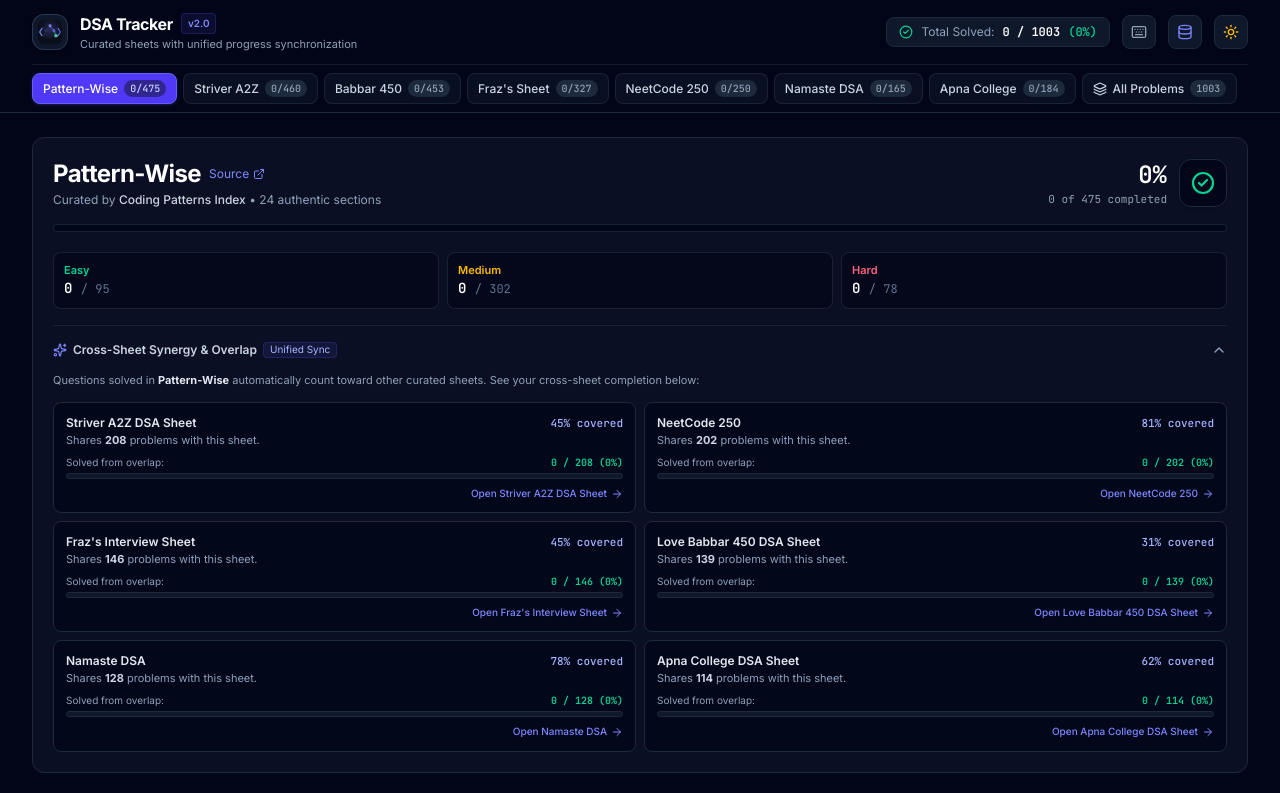
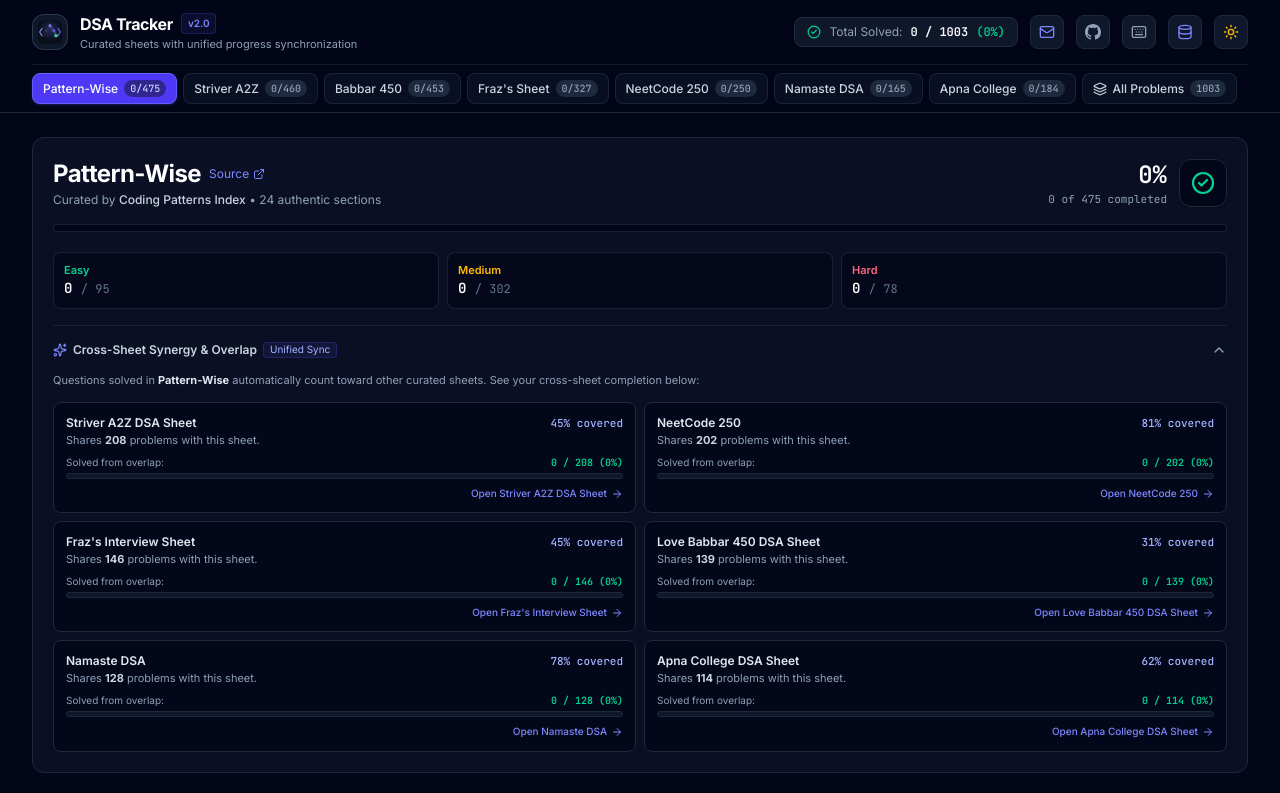
Before and after one commit to Biraj2004/DSA-Sheets-Tracker, a React (Vite) app: page / in a window 1280 px wide. Shown: the top 793 px of the page. Built offline with nearby package versions, Linux system fonts and the light colour scheme.

Commit message:
feat(header): add Contact nav link and reorder sheet tabs

```diff
--- a/src/components/Header.tsx
+++ b/src/components/Header.tsx
@@ -1,3 +1,5 @@
+import React from 'react';
+import { Link, useLocation, useNavigate } from 'react-router-dom';
 import {
   Layers,
   Sun,
@@ -6,6 +8,7 @@ import {
   RotateCw,
   Database,
   Keyboard,
+  Mail,
 } from 'lucide-react';
 import { sheetList } from '../data/sheets';
 
@@ -44,7 +47,19 @@ export const Header: React.FC<HeaderProps> = ({
   onOpenDataManagement,
   onOpenShortcuts,
 }) => {
+  const location = useLocation();
+  const navigate = useNavigate();
+  const isContactPage = location.pathname === '/contact';
+  const isHomePage = location.pathname === '/';
+
   const globalPercent = Math.round((globalSolvedCount / totalProblemsCount) * 100);
+
+  const handleTabClick = (sheetId: string) => {
+    onSelectSheet(sheetId);
+    if (!isHomePage) {
+      navigate(`/?sheet=${sheetId}`);
+    }
+  };
 
   return (
     <header className="sticky top-0 z-30 bg-slate-950/90 dark:bg-slate-950/90 backdrop-blur-md border-b border-slate-800 text-slate-100">
@@ -52,13 +67,17 @@ export const Header: React.FC<HeaderProps> = ({
         {/* Top Navbar Row */}
         <div className="flex items-center justify-between h-16 gap-4">
           {/* Brand Logo & Name */}
-          <div className="flex items-center gap-3 shrink-0">
-            <div className="w-9 h-9 rounded-xl bg-slate-900 border border-slate-700/80 p-1 flex items-center justify-center shadow-sm">
+          <Link
+            to="/"
+            className="flex items-center gap-3 shrink-0 group cursor-pointer"
+            title="Go to Sheets Tracker Dashboard"
+          >
+            <div className="w-9 h-9 rounded-xl bg-slate-900 border border-slate-700/80 p-1 flex items-center justify-center shadow-sm group-hover:border-indigo-500/50 transition-colors">
               <img src="/favicon.svg" alt="DSA Tracker" className="w-7 h-7" />
             </div>
             <div>
               <div className="flex items-center gap-2">
-                <span className="font-bold text-base tracking-tight text-white">
+                <span className="font-bold text-base tracking-tight text-white group-hover:text-indigo-200 transition-colors">
                   DSA Tracker
                 </span>
                 <span className="hidden sm:inline-flex px-1.5 py-0.5 rounded text-[10px] font-semibold bg-indigo-500/10 text-indigo-400 border border-indigo-500/20">
@@ -69,10 +88,10 @@ export const Header: React.FC<HeaderProps> = ({
                 Curated sheets with unified progress synchronization
               </p>
             </div>
-          </div>
+          </Link>
 
-          {/* Global Progress Pill & Theme Toggle */}
-          <div className="flex items-center gap-3 shrink-0">
+          {/* Global Progress Pill & Navigation Action Buttons */}
+          <div className="flex items-center gap-2 sm:gap-3 shrink-0">
             {/* Global Master Progress */}
             <div className="hidden md:flex items-center gap-2 px-3 py-1.5 rounded-lg bg-slate-900 border border-slate-800 text-xs">
               <CheckCircle2 className="w-3.5 h-3.5 text-emerald-400" />
@@ -88,9 +107,9 @@ export const Header: React.FC<HeaderProps> = ({
             {/* Revision Due Badge */}
             {revisionDueCount > 0 && (
               <button
-                onClick={() => onSelectSheet('revision')}
-                className={`flex items-center gap-1.5 px-2.5 py-1.5 rounded-lg text-xs font-medium border transition-colors ${
-                  activeSheetId === 'revision'
+                onClick={() => handleTabClick('revision')}
+                className={`flex items-center gap-1.5 px-2.5 py-1.5 rounded-lg text-xs font-medium border transition-colors cursor-pointer ${
+                  isHomePage && activeSheetId === 'revision'
                     ? 'bg-rose-500/20 text-rose-300 border-rose-500/40'
                     : 'bg-slate-900 text-rose-400 border-slate-800 hover:bg-slate-800'
                 }`}
@@ -104,11 +123,39 @@ export const Header: React.FC<HeaderProps> = ({
               </button>
             )}
 
+            {/* Contact / Developer Details Button */}
+            <Link
+              to="/contact"
+              className={`p-2 rounded-lg border transition-colors cursor-pointer ${
+                isContactPage
+                  ? 'bg-indigo-600 text-white border-indigo-500 shadow-sm shadow-indigo-500/20'
+                  : 'bg-slate-900 hover:bg-slate-800 border-slate-800 text-slate-300 hover:text-white'
+              }`}
+              title="About Developer, Repo & Contact"
+              aria-label="About Developer, Repo and Contact"
+            >
+              <Mail className="w-4 h-4 text-indigo-400" />
+            </Link>
+
+            {/* GitHub Repository Link */}
+            <a
+              href="https://github.com/Biraj2004/DSA-Sheets-Tracker"
+              target="_blank"
+              rel="noopener noreferrer"
+              className="hidden sm:inline-flex p-2 rounded-lg bg-slate-900 hover:bg-slate-800 border border-slate-800 text-slate-300 hover:text-white transition-colors cursor-pointer"
+              title="GitHub Repository (Biraj2004/DSA-Sheets-Tracker)"
+              aria-label="GitHub Repository"
+            >
+              <svg className="w-4 h-4 fill-current text-slate-400 hover:text-white" viewBox="0 0 24 24">
+                <path d="M12 0C5.37 0 0 5.37 0 12c0 5.31 3.435 9.795 8.205 11.385.6.105.825-.255.825-.57 0-.285-.015-1.23-.015-2.235-3.015.555-3.795-.735-4.035-1.41-.135-.345-.72-1.41-1.23-1.695-.42-.225-1.02-.78-.015-.795.945-.015 1.62.87 1.845 1.23 1.08 1.815 2.805 1.305 3.495.99.105-.78.42-1.305.765-1.605-2.67-.3-5.46-1.335-5.46-5.925 0-1.305.465-2.385 1.23-3.225-.12-.3-.54-1.53.12-3.18 0 0 1.005-.315 3.3 1.23.96-.27 1.98-.405 3-.405s2.04.135 3 .405c2.295-1.56 3.3-1.23 3.3-1.23.66 1.65.24 2.88.12 3.18.765.84 1.23 1.905 1.23 3.225 0 4.605-2.805 5.625-5.475 5.925.435.375.81 1.095.81 2.22 0 1.605-.015 2.895-.015 3.3 0 .315.225.69.825.57A12.02 12.02 0 0024 12c0-6.63-5.37-12-12-12z" />
+              </svg>
+            </a>
+
             {/* Keyboard Shortcuts Help */}
             {onOpenShortcuts && (
               <button
                 onClick={onOpenShortcuts}
-                className="hidden sm:inline-flex p-2 rounded-lg bg-slate-900 hover:bg-slate-800 border border-slate-800 text-slate-300 hover:text-white transition-colors"
+                className="hidden sm:inline-flex p-2 rounded-lg bg-slate-900 hover:bg-slate-800 border border-slate-800 text-slate-300 hover:text-white transition-colors cursor-pointer"
                 title="Keyboard Shortcuts (?)"
                 aria-label="Keyboard shortcuts"
               >
@@ -120,7 +167,7 @@ export const Header: React.FC<HeaderProps> = ({
             {onOpenDataManagement && (
               <button
                 onClick={onOpenDataManagement}
-                className="p-2 rounded-lg bg-slate-900 hover:bg-slate-800 border border-slate-800 text-slate-300 hover:text-white transition-colors"
+                className="p-2 rounded-lg bg-slate-900 hover:bg-slate-800 border border-slate-800 text-slate-300 hover:text-white transition-colors cursor-pointer"
                 title="Data Management & Backup"
                 aria-label="Data management and backup"
               >
@@ -131,7 +178,7 @@ export const Header: React.FC<HeaderProps> = ({
             {/* Theme Toggle */}
             <button
               onClick={onToggleTheme}
-              className="p-2 rounded-lg bg-slate-900 hover:bg-slate-800 border border-slate-800 text-slate-300 hover:text-white transition-colors"
+              className="p-2 rounded-lg bg-slate-900 hover:bg-slate-800 border border-slate-800 text-slate-300 hover:text-white transition-colors cursor-pointer"
               title={`Switch to ${theme === 'dark' ? 'Light' : 'Dark'} Mode`}
               aria-label="Toggle color theme"
             >
@@ -151,13 +198,13 @@ export const Header: React.FC<HeaderProps> = ({
         >
           {sheetList.map((sheet) => {
             const stats = getSheetStats(sheet.id);
-            const isActive = activeSheetId === sheet.id;
+            const isActive = isHomePage && activeSheetId === sheet.id;
             const displayName = TAB_SHORT_NAMES[sheet.id] || sheet.name;
 
             return (
               <button
                 key={sheet.id}
-                onClick={() => onSelectSheet(sheet.id)}
+                onClick={() => handleTabClick(sheet.id)}
                 title={sheet.name}
                 className={`whitespace-nowrap px-2.5 py-1.5 rounded-lg font-medium transition-all flex items-center gap-1.5 border cursor-pointer ${
                   isActive
@@ -181,10 +228,10 @@ export const Header: React.FC<HeaderProps> = ({
 
           {/* Master All Problems Tab */}
           <button
-            onClick={() => onSelectSheet('all')}
+            onClick={() => handleTabClick('all')}
             title="All Problems Master Catalog"
             className={`whitespace-nowrap px-2.5 py-1.5 rounded-lg font-medium transition-all flex items-center gap-1.5 border cursor-pointer ${
-              activeSheetId === 'all'
+              isHomePage && activeSheetId === 'all'
                 ? 'bg-indigo-600 text-white border-indigo-500 shadow-sm shadow-indigo-500/20'
                 : 'bg-slate-900/60 hover:bg-slate-800 text-slate-300 hover:text-white border-slate-800/80'
             }`}
@@ -193,7 +240,7 @@ export const Header: React.FC<HeaderProps> = ({
             <span>All Problems</span>
             <span
               className={`text-[10px] px-1.5 py-0.5 rounded-full font-mono-num ${
-                activeSheetId === 'all'
+                isHomePage && activeSheetId === 'all'
                   ? 'bg-indigo-950/60 text-indigo-200'
                   : 'bg-slate-800 text-slate-400'
               }`}
```
